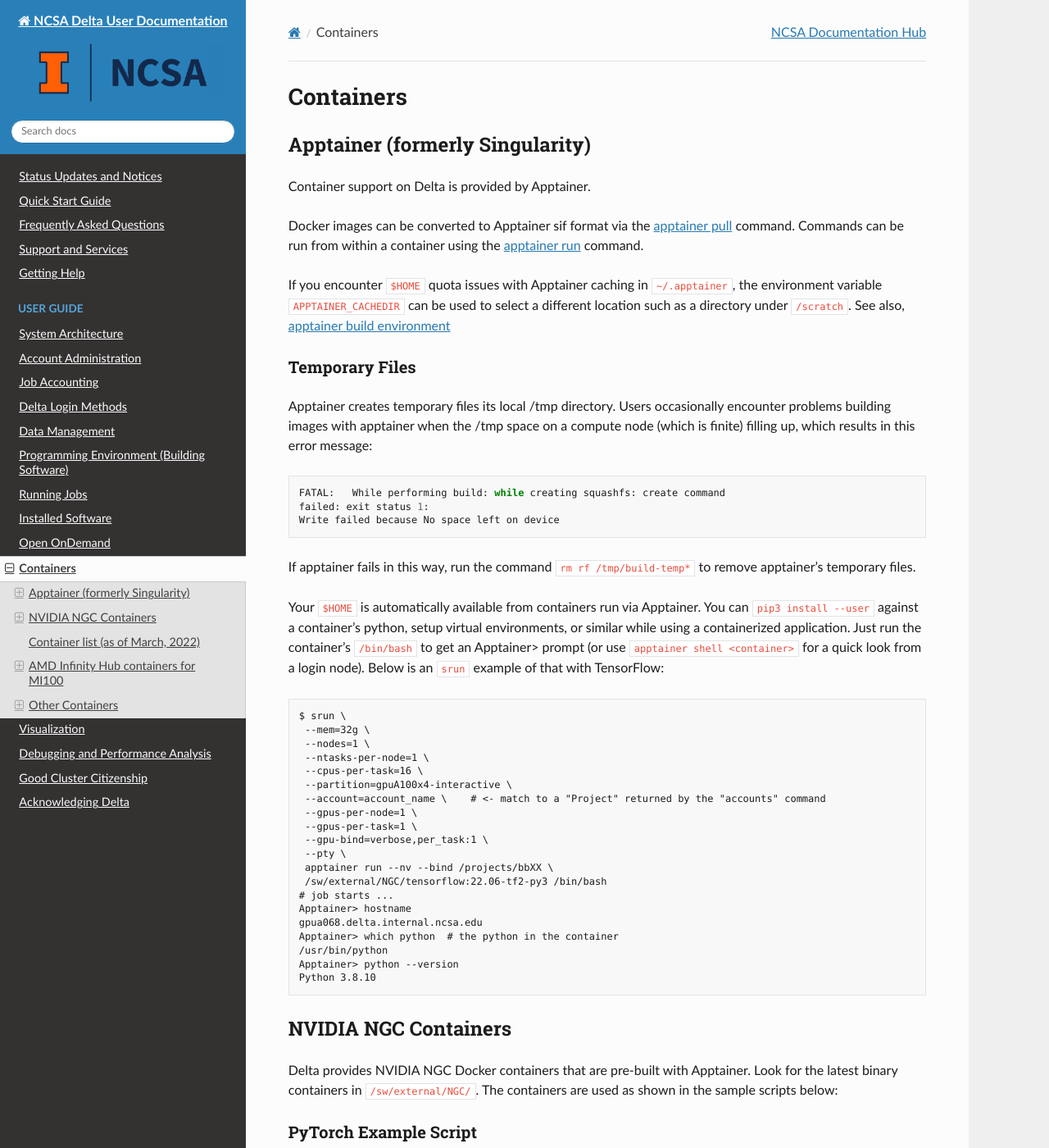
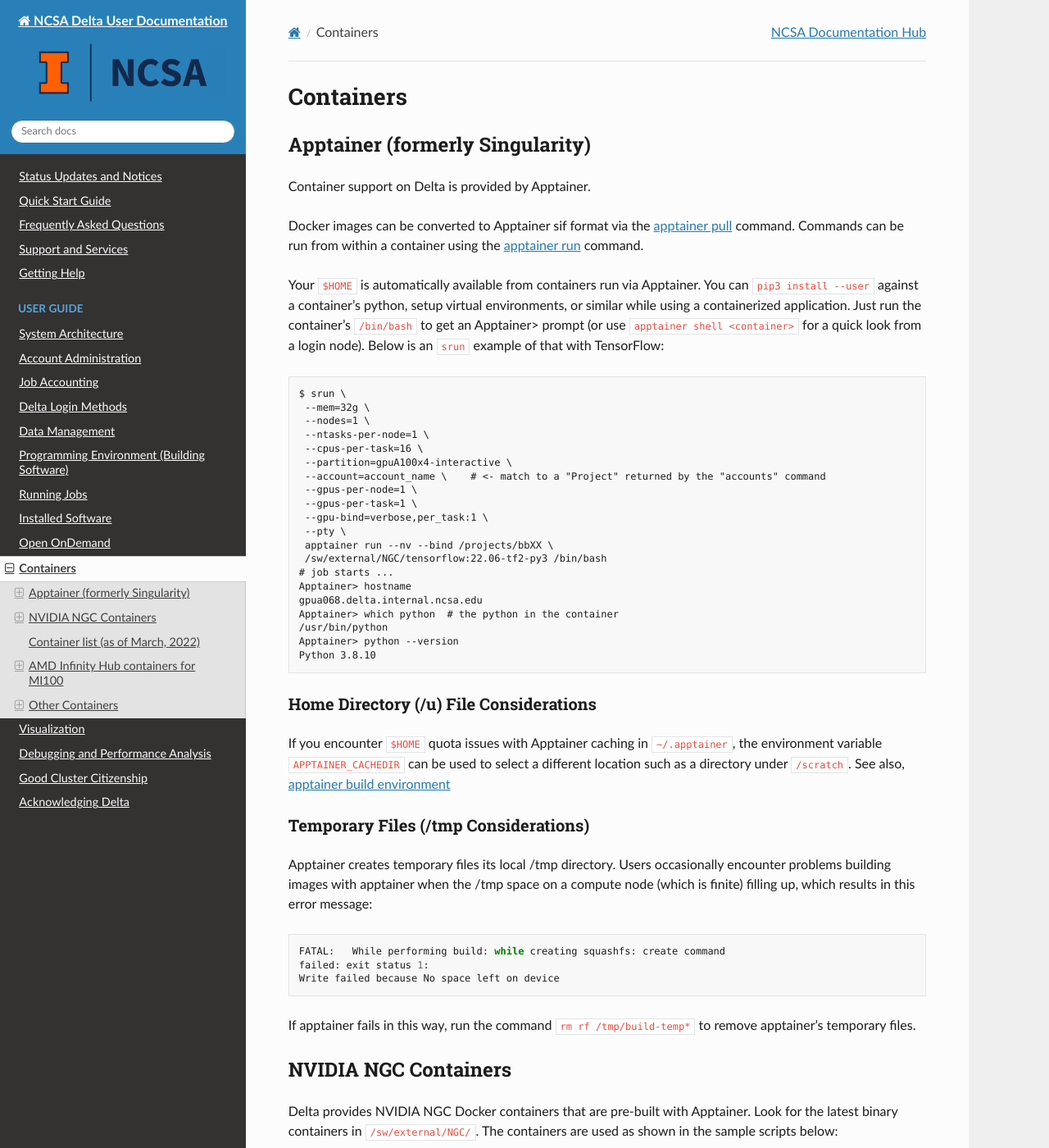
Before and after one commit to ncsa/Delta_doc, a Sphinx documentation site: the page built from docs/source/user_guide/containers.rst, in a window 1280 px wide and 1400 px high. Shown: the whole window at 82% size. Built offline with Sphinx 7.4.7 and the Read the Docs theme 3.1.0, drawn with Linux system fonts in a browser that asks for light colours; part of the change alters nothing that is shown.

Commit message:
apptainer: headings f home,tmp
Slight re-org of the Apptainer section.  Add a header to home section, be more explicit in the /tmp section.

```diff
--- a/docs/source/user_guide/containers.rst
+++ b/docs/source/user_guide/containers.rst
@@ -10,20 +10,6 @@ Container support on Delta is provided by Apptainer.
 
 Docker images can be converted to Apptainer sif format via the `apptainer pull <https://apptainer.org/docs/user/main/cli/apptainer_pull.html>`_ command.
 Commands can be run from within a container using the `apptainer run <https://apptainer.org/docs/user/main/cli/apptainer_run.html>`_ command.
-
-If you encounter ``$HOME`` quota issues with Apptainer caching in ``~/.apptainer``, the environment variable ``APPTAINER_CACHEDIR`` can be used to select a different location such as a directory under ``/scratch``. See also, `apptainer build environment <https://apptainer.org/docs/user/main/build_env.html>`_
-
-Temporary Files
-~~~~~~~~~~~~~~~~~~~
-Apptainer creates temporary files its local /tmp directory.  Users occasionally encounter problems building images with apptainer when the /tmp space on a compute node (which is finite) filling up, which results in this error message:
-
-.. code-block::
-
-   FATAL:   While performing build: while creating squashfs: create command
-   failed: exit status 1:
-   Write failed because No space left on device
-
-If apptainer fails in this way, run the command ``rm rf /tmp/build-temp*`` to remove apptainer's temporary files.
 
 Your ``$HOME`` is automatically available from containers run via Apptainer.
 You can ``pip3 install --user`` against a container's python, setup virtual environments, or similar while using a containerized application.
@@ -52,6 +38,24 @@ Below is an ``srun`` example of that with TensorFlow:
    /usr/bin/python
    Apptainer> python --version
    Python 3.8.10
+
+Home Directory (/u) File Considerations
+~~~~~~~~~~~~~~~~~~~~~~~~~~~~~~~~~~~~~~~~
+
+If you encounter ``$HOME`` quota issues with Apptainer caching in ``~/.apptainer``, the environment variable ``APPTAINER_CACHEDIR`` can be used to select a different location such as a directory under ``/scratch``. See also, `apptainer build environment <https://apptainer.org/docs/user/main/build_env.html>`_
+
+Temporary Files (/tmp Considerations)
+~~~~~~~~~~~~~~~~~~~
+Apptainer creates temporary files its local /tmp directory.  Users occasionally encounter problems building images with apptainer when the /tmp space on a compute node (which is finite) filling up, which results in this error message:
+
+.. code-block::
+
+   FATAL:   While performing build: while creating squashfs: create command
+   failed: exit status 1:
+   Write failed because No space left on device
+
+If apptainer fails in this way, run the command ``rm rf /tmp/build-temp*`` to remove apptainer's temporary files.
+
 
 .. _nvidia-contain:
 
```
